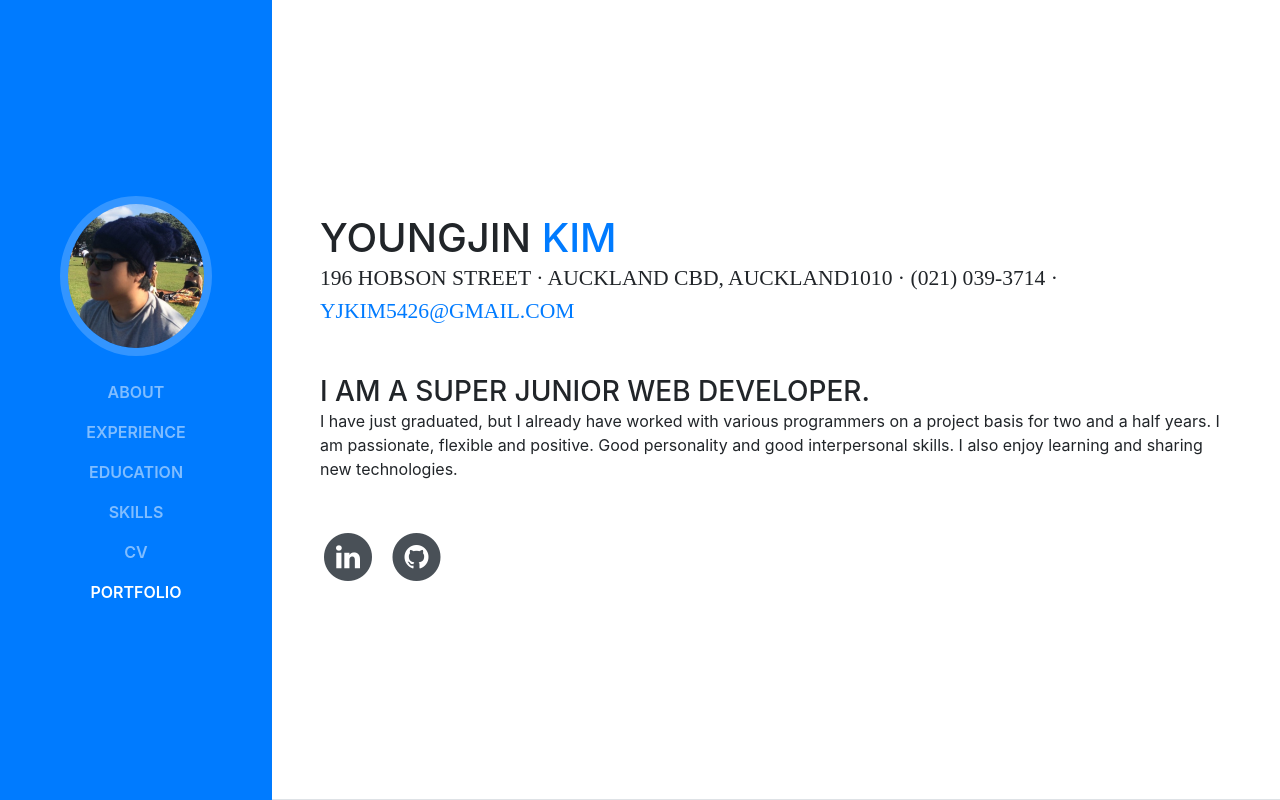
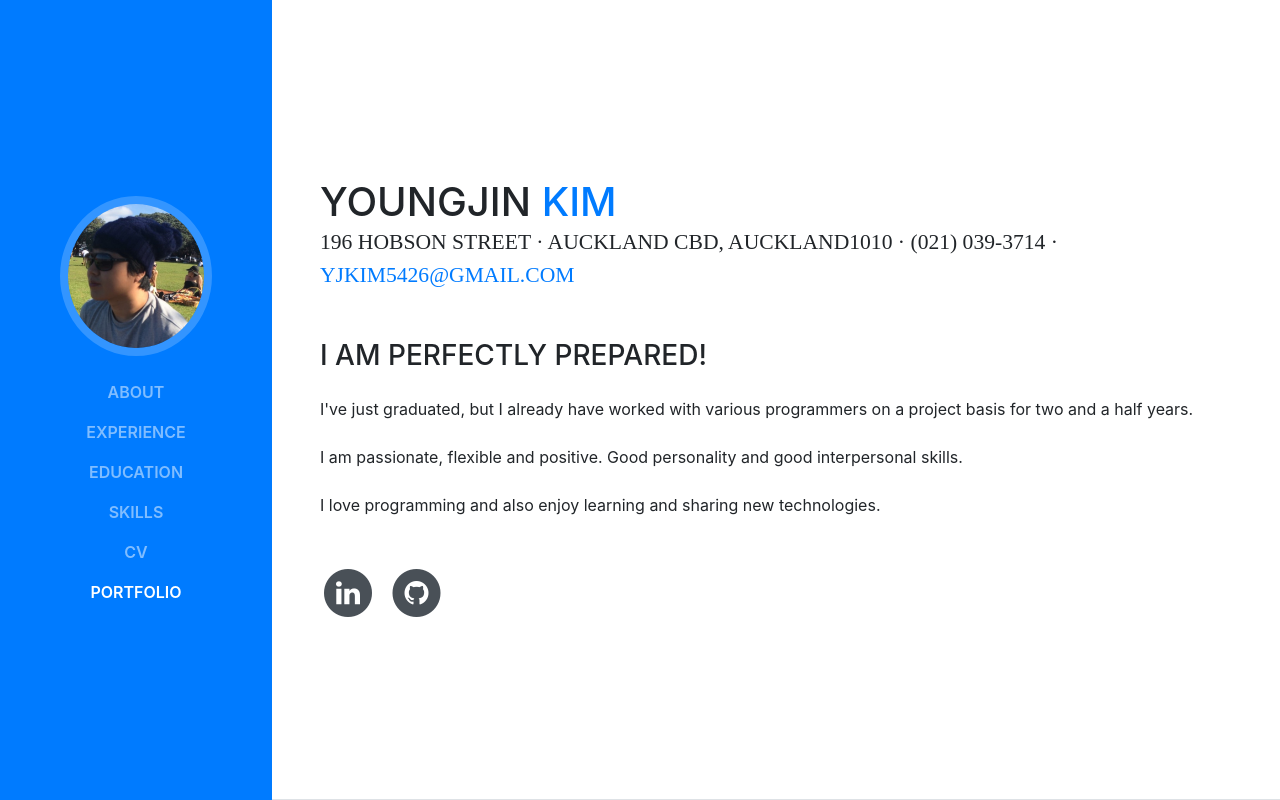
Before and after one commit to yjkim5426/yjkim5426.github.io, a website with bundled scripts: page index.html in a window 1280 px wide. Shown: the top 800 px of the page. Built offline with nearby package versions, Linux system fonts and the light colour scheme; a web font is replaced by a local one.

Commit message:
Change text in 'About'
Change text in 'About'
Delete Workflow in 'Skills'.

```diff
--- a/index.html
+++ b/index.html
@@ -76,8 +76,11 @@
           <div class="subheading mb-5">196 Hobson Street · Auckland CBD, Auckland1010 · (021) 039-3714 ·
             <a href="mailto:yjkim5426@gmail.com">yjkim5426@gmail.com</a>
           </div>
-          <h3 class="mb-0">I am a super junior web developer.</h3>
-          <p class="mb-5">I have just graduated, but I already have worked with various programmers on a project basis for two and a half years. I am passionate, flexible and positive. Good personality and good interpersonal skills. I also enjoy learning and sharing new technologies.</p>
+          <h3 class="mb-0">I am perfectly prepared!</h3>
+          <br>
+          <p class="mb-5">I've just graduated, but I already have worked with various programmers on a project basis for two and a half years.<br><br>
+            I am passionate, flexible and positive. Good personality and good interpersonal skills.<br><br>
+            I love programming and also enjoy learning and sharing new technologies.</p>
           <ul class="list-inline list-social-icons mb-0">
             <!-- <li class="list-inline-item">
               <a href="#">
@@ -264,7 +267,7 @@
             </li>
           </ul>
 
-          <div class="subheading mb-3">Workflow</div>
+          <!-- <div class="subheading mb-3">Workflow</div>
           <ul class="fa-ul mb-0">
             <li>
               <i class="fa-li fa fa-check"></i>
@@ -275,7 +278,7 @@
             <li>
               <i class="fa-li fa fa-check"></i>
               Agile Development &amp; Scrum</li>
-          </ul>
+          </ul> -->
         </div>
       </section>
 
```
